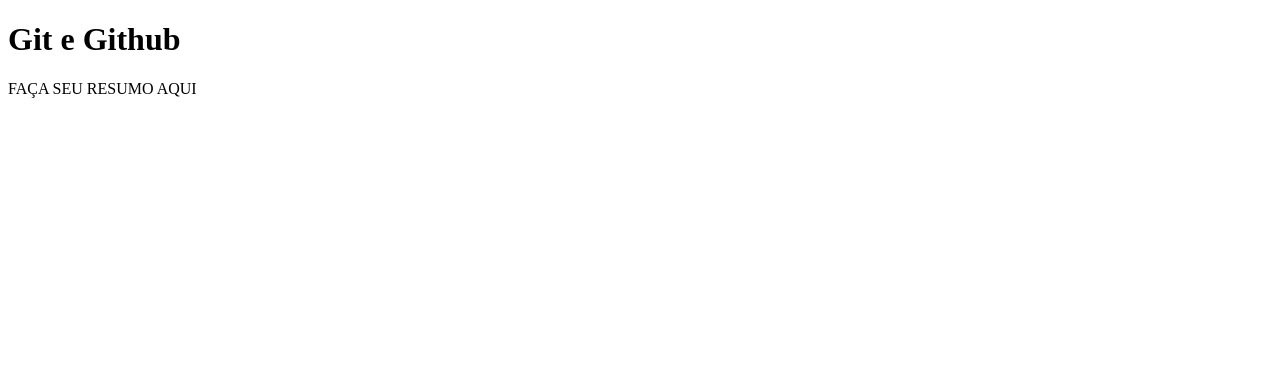
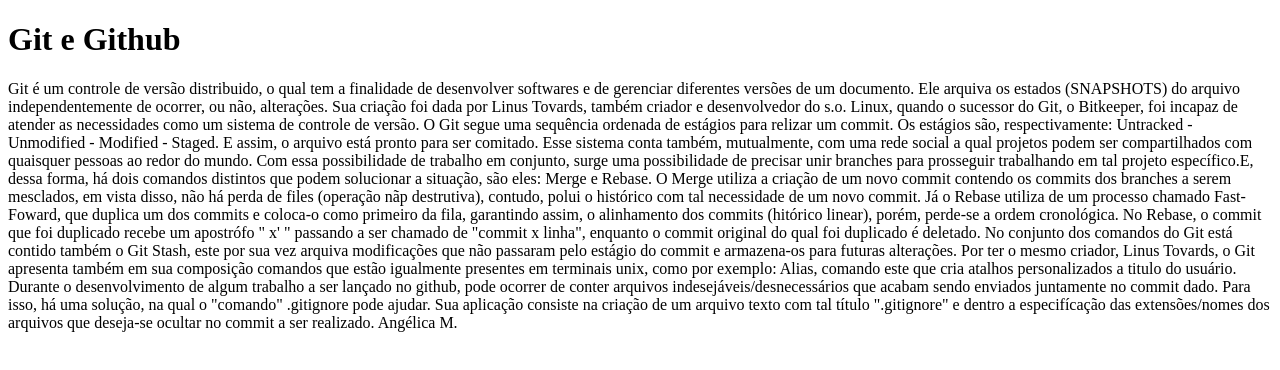
Before and after one commit to LAFTEC-UNINASSAU/AcademiaLAFTEC-Semana01, a plain HTML site: page git-github/Angelica_Martiniano/index.html in a window 1280 px wide. Drawn offline with Linux system fonts and the light colour scheme.

Commit message:
Index Editado

```diff
--- a/git-github/Angelica_Martiniano/index.html
+++ b/git-github/Angelica_Martiniano/index.html
@@ -6,7 +6,32 @@
   </head>
   <body>
       <h1>Git e Github</h1>
-      <p> FAÇA SEU RESUMO AQUI </p>
+      <p>
+
+      Git é um controle de versão distribuido, o qual tem a finalidade de desenvolver softwares e de gerenciar diferentes versões de um documento. Ele arquiva os estados (SNAPSHOTS) do arquivo independentemente de ocorrer, ou não, alterações.
+      Sua criação foi dada por Linus Tovards, também criador e desenvolvedor do s.o. Linux, quando o sucessor do Git, o Bitkeeper, foi incapaz de atender as necessidades como um sistema de controle de versão.
+
+
+      O Git segue uma sequência ordenada de estágios para relizar um commit. Os estágios são, respectivamente: Untracked - Unmodified - Modified - Staged. E assim, o arquivo está pronto para ser comitado.
+
+
+      Esse sistema conta também, mutualmente, com uma rede social a qual projetos podem ser compartilhados com quaisquer pessoas ao redor do mundo.
+
+
+      Com essa possibilidade de trabalho em conjunto, surge uma possibilidade de precisar unir branches para prosseguir trabalhando em tal projeto específico.E, dessa forma, há dois comandos distintos que podem solucionar a situação, são eles: Merge e Rebase. O Merge utiliza a criação de um novo commit contendo os commits dos branches a serem mesclados, em vista disso, não há perda de files (operação nãp destrutiva), contudo, polui o histórico com tal necessidade de um novo commit. Já o Rebase utiliza de um processo chamado Fast-Foward, que duplica um dos commits e coloca-o como primeiro da fila, garantindo assim, o alinhamento dos commits (hitórico linear), porém, perde-se a ordem cronológica. No Rebase, o commit que foi duplicado recebe um apostrófo " x' " passando a ser chamado de "commit x linha", enquanto o commit original do qual foi duplicado é deletado.
+
+
+      No conjunto dos comandos do Git está contido também o Git Stash, este por sua vez arquiva modificações que não passaram pelo estágio do commit e armazena-os para futuras alterações.
+
+      Por ter o mesmo criador, Linus Tovards, o Git apresenta também em sua composição comandos que estão igualmente presentes em terminais unix, como por exemplo: Alias, comando este que cria atalhos personalizados a titulo do usuário.
+
+
+      Durante o desenvolvimento de algum trabalho a ser lançado no github, pode ocorrer de conter arquivos indesejáveis/desnecessários que acabam sendo enviados juntamente no commit dado. Para isso, há uma solução, na qual o "comando" .gitignore pode ajudar. Sua aplicação consiste na criação de um arquivo texto com tal título ".gitignore" e dentro a especifícação das extensões/nomes dos arquivos que deseja-se ocultar no commit a ser realizado.
+
+
+       Angélica M.
+
+      </p>
 
   </body>
 </html>
```
